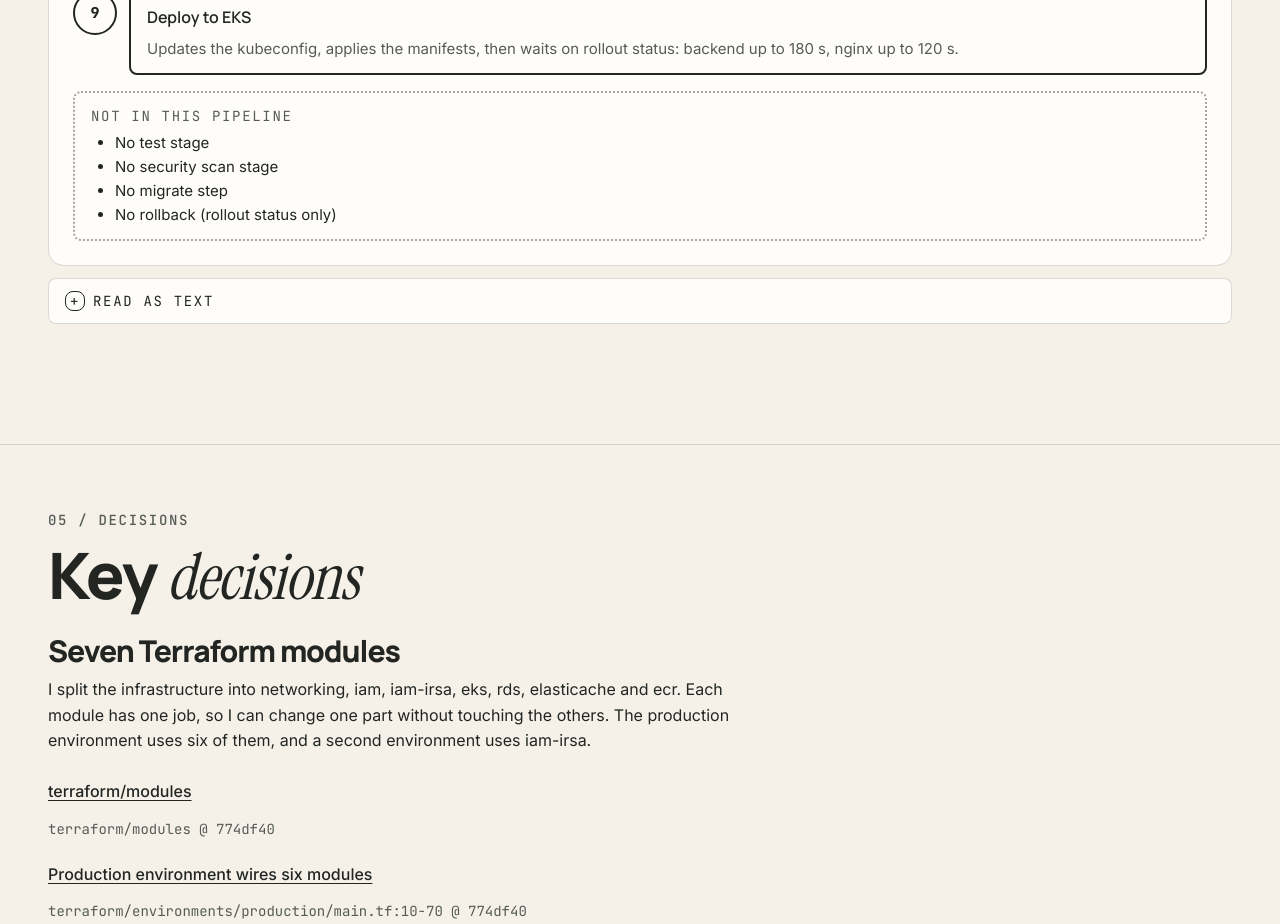
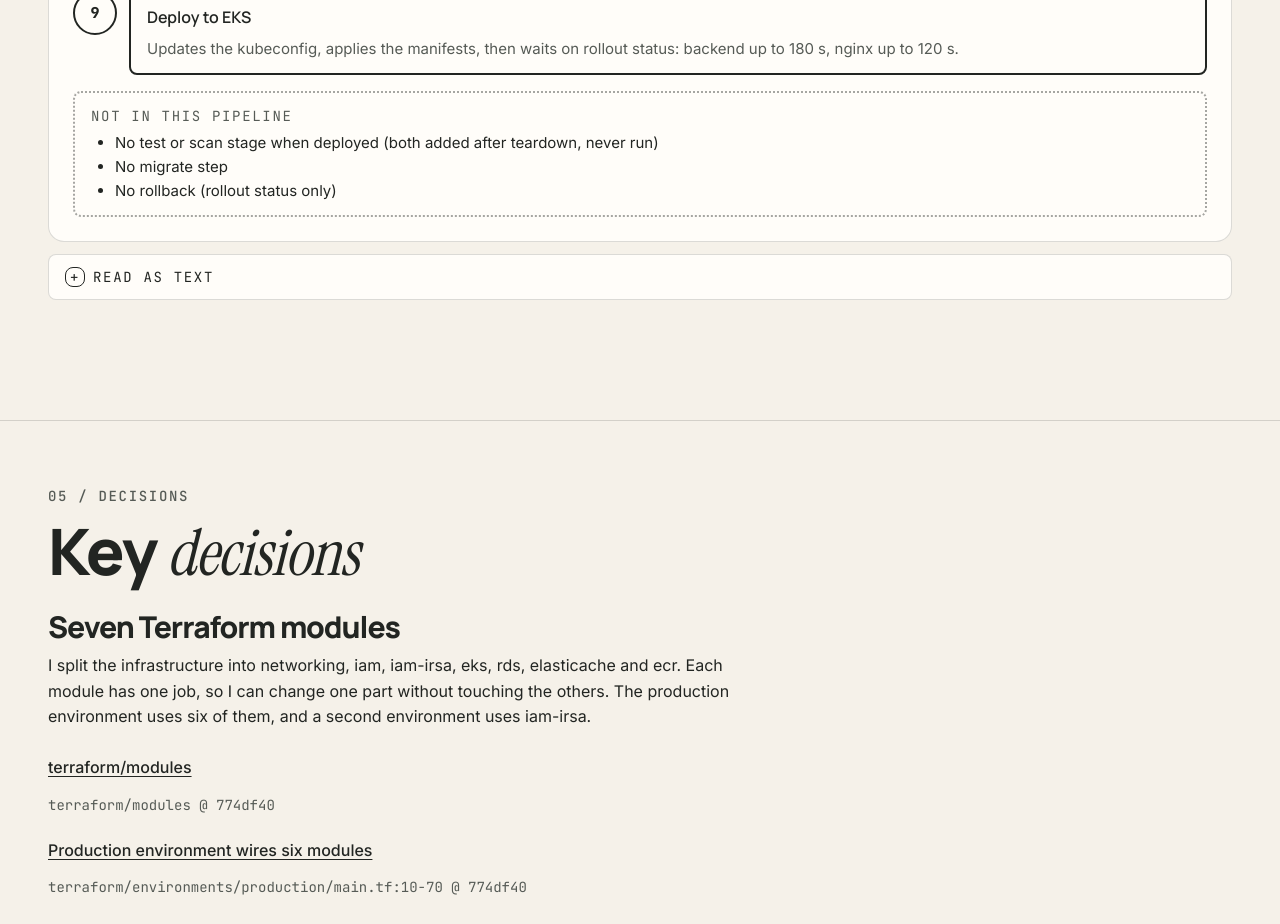
Before and after one commit to bharathMoger18/bharath-portfolio, a React (Vite) app: page /work/aws in a window 1280 px wide. Shown: the part 4620-5544 px from the top of the page. Built offline with nearby package versions, Linux system fonts and the light colour scheme.

Commit message:
fix(copy): AWS pipeline diagram not-included list, test and scan items now say when deployed

```diff
--- a/src/components/diagrams/pipelineDefs.ts
+++ b/src/components/diagrams/pipelineDefs.ts
@@ -208,7 +208,7 @@ export const AWS_PIPELINE: Pipeline = {
     deploy: { present: true, stageIds: ['render-manifests', 'deploy-to-eks'] },
     verify: { present: true, stageIds: ['deploy-to-eks'] },
   },
-  notIncluded: ['No test stage', 'No security scan stage', 'No migrate step', 'No rollback (rollout status only)'],
+  notIncluded: ['No test or scan stage when deployed (both added after teardown, never run)', 'No migrate step', 'No rollback (rollout status only)'],
 };
 
 export const PIPELINES: Pipeline[] = [KUBEADM_PIPELINE, AWS_PIPELINE];
```
